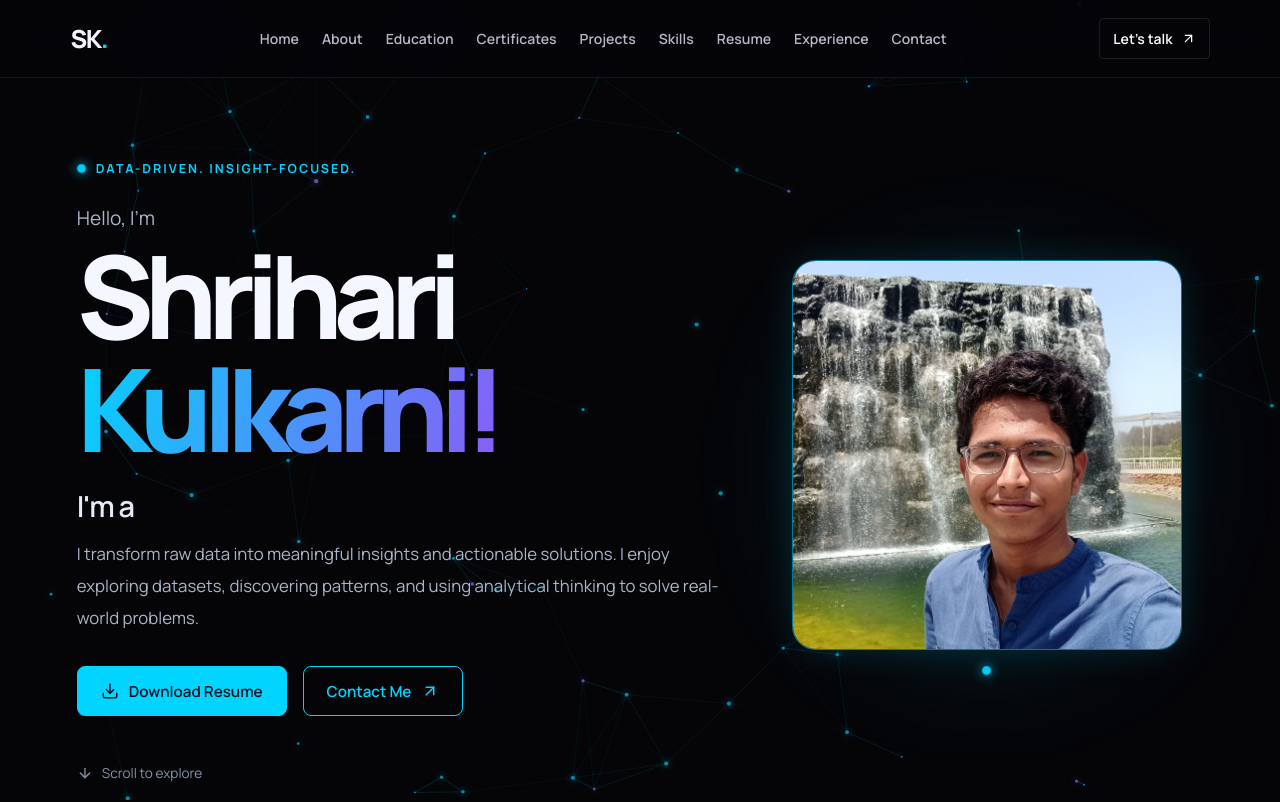
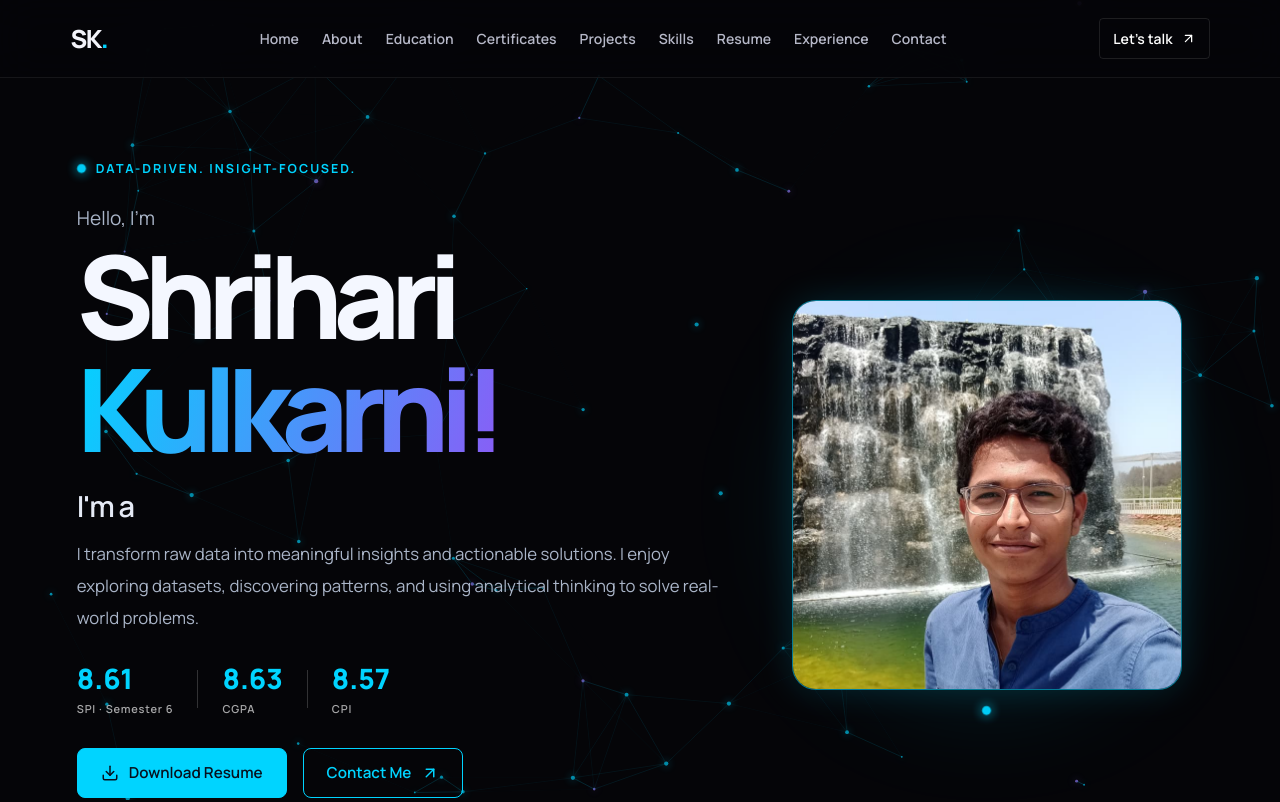
Before and after one commit to Shrihari-Kulkarni04/Shrihari-Portfolio, a React (Vite) app: page / in a window 1280 px wide. Shown: the top 802 px of the page. Built offline with nearby package versions, Linux system fonts and the light colour scheme.

Commit message:
Add academic performance stats to hero section

```diff
--- a/src/components/Hero.jsx
+++ b/src/components/Hero.jsx
@@ -69,6 +69,27 @@ export default function Hero() {
           to solve real-world problems.
         </p>
 
+        <div className="hero-stats">
+          <div className="hero-stat">
+            <strong>8.61</strong>
+            <span>SPI · Semester 6</span>
+          </div>
+
+          <div className="hero-stat-divider" />
+
+          <div className="hero-stat">
+            <strong>8.63</strong>
+            <span>CGPA</span>
+          </div>
+
+          <div className="hero-stat-divider" />
+
+          <div className="hero-stat">
+            <strong>8.57</strong>
+            <span>CPI</span>
+          </div>
+        </div>
+
         <div className="hero-actions">
           <a
             className="hero-button hero-button-primary"
--- a/src/styles.css
+++ b/src/styles.css
@@ -2924,3 +2924,52 @@ main,
 .whatsapp-detail:hover .contact-arrow {
   color: #25d366;
 }
+/* Academic Stats in Hero Section */
+.hero-stats {
+  display: flex;
+  align-items: center;
+  gap: 24px;
+  margin: 28px 0;
+  flex-wrap: wrap;
+}
+
+.hero-stat {
+  display: flex;
+  flex-direction: column;
+  gap: 5px;
+}
+
+.hero-stat strong {
+  font-size: 28px;
+  font-weight: 800;
+  color: var(--cyan);
+  line-height: 1.2;
+}
+
+.hero-stat span {
+  font-size: 11px;
+  font-weight: 600;
+  color: rgba(255, 255, 255, 0.65);
+  letter-spacing: 0.8px;
+}
+
+.hero-stat-divider {
+  width: 1px;
+  height: 38px;
+  background: rgba(255, 255, 255, 0.18);
+}
+
+@media (max-width: 480px) {
+  .hero-stats {
+    gap: 14px;
+    margin: 22px 0;
+  }
+
+  .hero-stat strong {
+    font-size: 23px;
+  }
+
+  .hero-stat span {
+    font-size: 9px;
+  }
+}
```
